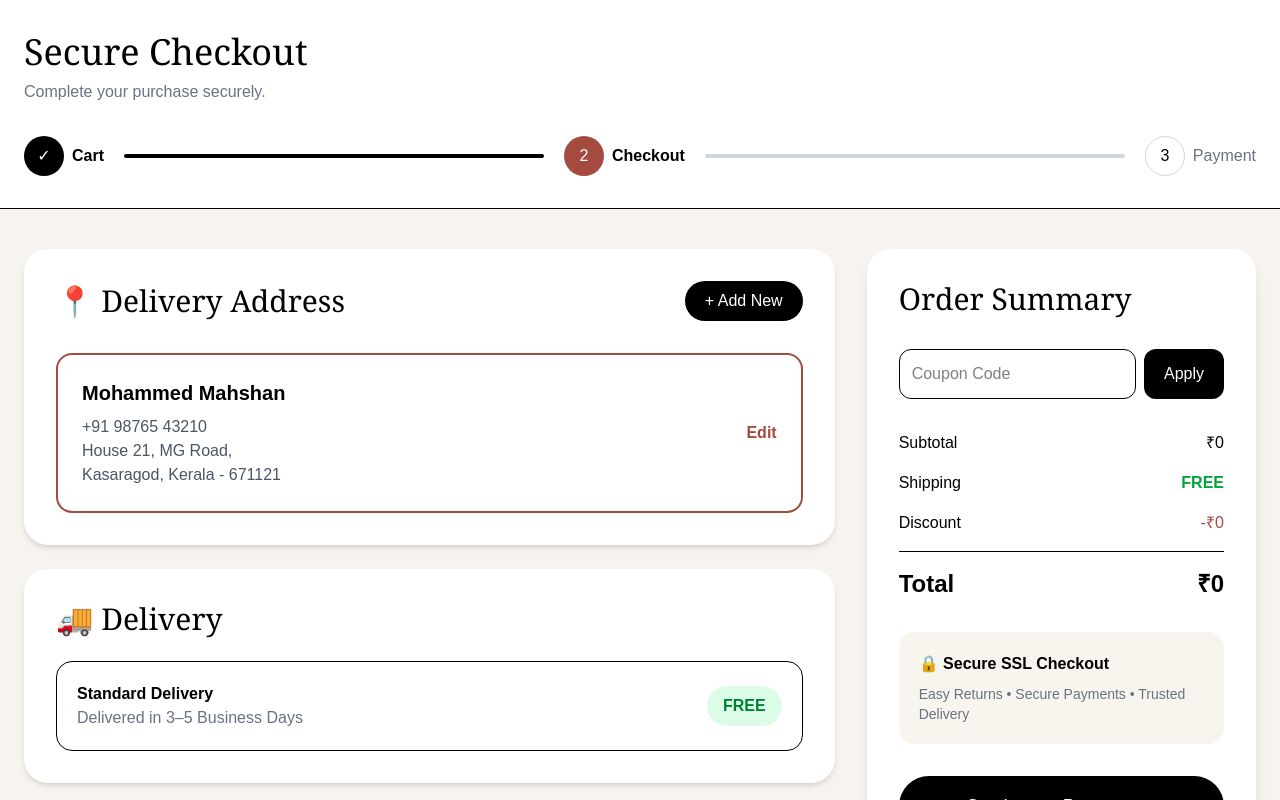
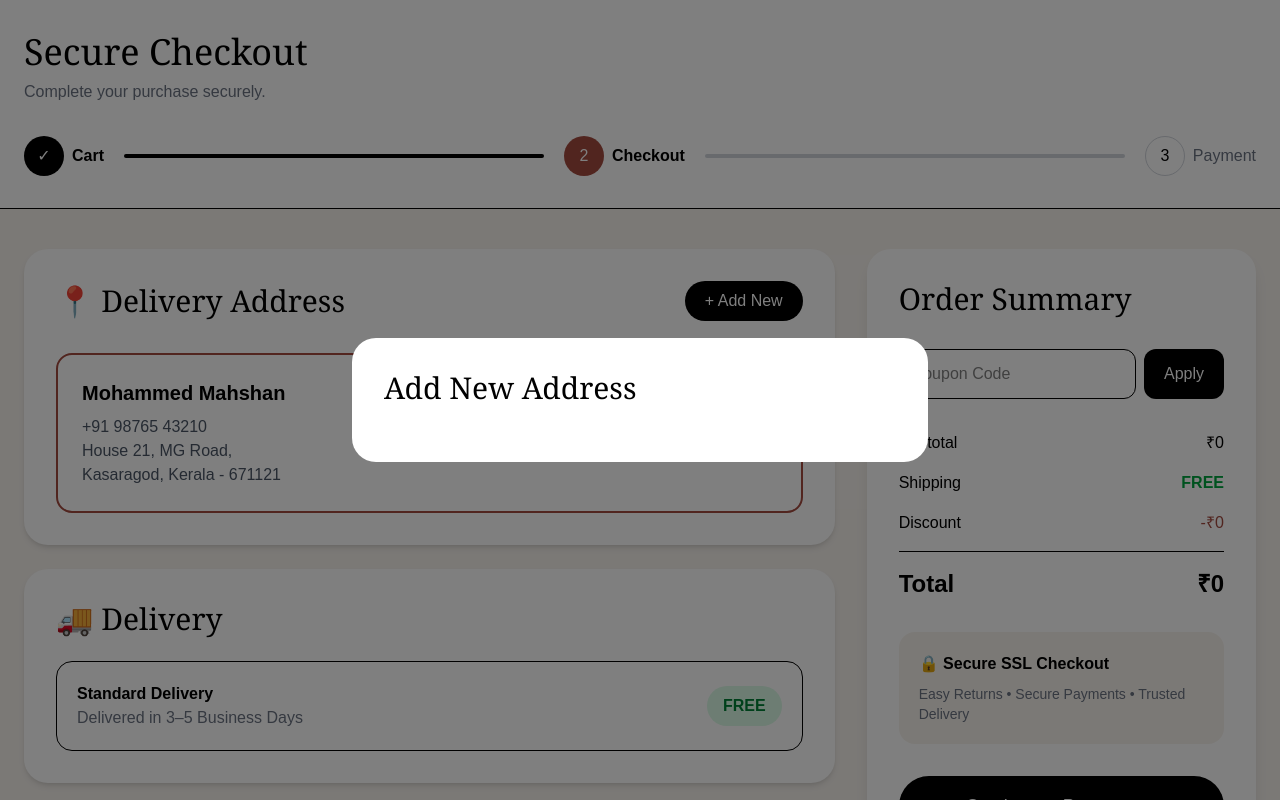
Before and after one commit to hudhafathima081-cell/Elane, a Next.js app: page /checkout in a window 1280 px wide. Both pictures are taken after a click on the button "+ Add New". Shown: the top 800 px of the page. Built offline with nearby package versions, Linux system fonts and the light colour scheme.

Commit message:
added adress

```diff
--- a/app/checkout/page.tsx
+++ b/app/checkout/page.tsx
@@ -1,11 +1,23 @@
 "use client";
 
 import Link from "next/link";
+import { useState } from "react";
 import { useCart } from "../context/CartContext";
 
 export default function CheckoutPage() {
 
   const { cartItems } = useCart();
+  const [showAddressForm, setShowAddressForm] = useState(false);
+
+const [address, setAddress] = useState({
+  name: "",
+  phone: "",
+  house: "",
+  street: "",
+  city: "",
+  state: "",
+  pincode: "",
+});
 
   const total = cartItems.reduce(
     (sum: number, item: any) => sum + item.price,
@@ -99,9 +111,12 @@ export default function CheckoutPage() {
       📍 Delivery Address
     </h2>
 
-    <button className="bg-black text-white px-5 py-2 rounded-full hover:bg-[#A44A3F] transition">
-      + Add New
-    </button>
+    <button
+  onClick={() => setShowAddressForm(true)}
+  className="bg-black text-white px-5 py-2 rounded-full hover:bg-[#A44A3F] transition"
+>
+  + Add New
+</button>
 
   </div>
 
@@ -339,7 +354,23 @@ export default function CheckoutPage() {
         </div>
 
       </div>
+{showAddressForm && (
 
+<div className="fixed inset-0 bg-black/50 flex items-center justify-center z-50">
+
+  <div className="bg-white rounded-3xl p-8 w-[90%] max-w-xl">
+
+    <h2 className="text-3xl font-serif text-black mb-6">
+      Add New Address
+    </h2>
+
+    {/* Step 4 will go here */}
+
+  </div>
+
+</div>
+
+)}
     </div>
   );
 }
```
